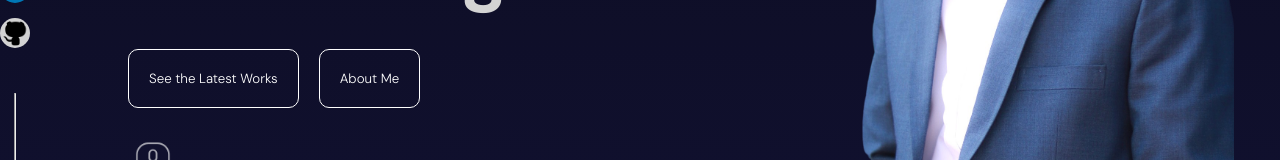
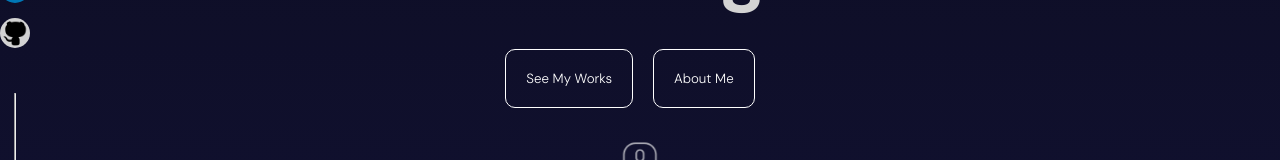
Before and after one commit to B1Th/Bhuwan-Portfolio, a React (Vite) app: page / in a window 1280 px wide. Shown: the part 482-642 px from the top of the page. Built offline with nearby package versions, Linux system fonts and the light colour scheme.

Commit message:
cleaned home page

```diff
--- a/src/components/hero/Hero.jsx
+++ b/src/components/hero/Hero.jsx
@@ -128,7 +128,7 @@ const Hero = () => {
               </motion.h1>
               <motion.div className="buttons" variants={textVariants}>
                 <motion.button variants={textVariants}>
-                  <a href="#Projects"> See the Latest Works</a>
+                  <a href="#Projects"> See My Works</a>
                 </motion.button>
                 <motion.button variants={textVariants}>
                   <a href="#About">About Me</a>
@@ -142,7 +142,7 @@ const Hero = () => {
               />
             </motion.div>
           </div>
-          <motion.div
+          {/* <motion.div
             className="imageContainer"
             initial={{ y: 500, opacity: 0, scale: 0 }}
             animate={{
@@ -153,7 +153,7 @@ const Hero = () => {
             }}
           >
             <div className="imgProfile"></div>
-          </motion.div>
+          </motion.div> */}
         </div>
       </div>
     </div>
--- a/src/components/hero/hero.scss
+++ b/src/components/hero/hero.scss
@@ -48,21 +48,21 @@
     }
   }
 
-  .slidingTextContainer {
-    position: absolute;
-    font-size: 50vh;
-    bottom: -100px;
-    white-space: nowrap;
-    color: #ffffff09;
-    width: 100%;
-    font-weight: bold;
-    z-index: 1;
+  // .slidingTextContainer {
+  //   position: absolute;
+  //   font-size: 50vh;
+  //   bottom: -100px;
+  //   white-space: nowrap;
+  //   color: #ffffff09;
+  //   width: 100%;
+  //   font-weight: bold;
+  //   z-index: 1;
 
-    @include mobile {
-      font-size: 20vh;
-      bottom: -20px;
-    }
-  }
+  //   @include mobile {
+  //     font-size: 20vh;
+  //     bottom: -20px;
+  //   }
+  // }
 
   .mainContainer {
     height: calc(100vh - 100px);
@@ -75,6 +75,8 @@
       width: 80%;
       height: 100%;
       display: flex;
+      justify-content: center;
+      align-items: center;
 
       @include tablet {
         flex-direction: column;
@@ -87,7 +89,12 @@
       }
 
       .textWrapper {
-        width: 60%;
+        // width: 60%;
+        // border: 2px solid white;
+        display: flex;
+        justify-content: center;
+        align-items: center;
+        width: 100%;
         height: 100%;
         position: relative;
         z-index: 2;
@@ -108,6 +115,8 @@
           display: flex;
           flex-direction: column;
           justify-content: center;
+          align-items: center;
+          text-align: center;
           gap: 30px;
 
           @include tablet {
@@ -168,37 +177,37 @@
         }
       }
 
-      .imageContainer {
-        width: 40%;
-        height: 100%;
-        z-index: 2;
+      // .imageContainer {
+      //   width: 40%;
+      //   height: 100%;
+      //   z-index: 2;
 
-        @include tablet {
-          height: 50%;
-          width: 100%;
-        }
-        @include mobile {
-          margin-top: 1.5rem;
-        }
+      //   @include tablet {
+      //     height: 50%;
+      //     width: 100%;
+      //   }
+      //   @include mobile {
+      //     margin-top: 1.5rem;
+      //   }
 
-        .imgProfile {
-          height: 100%;
-          width: 100%;
-          background-image: url("/profile.png");
-          background-size: cover;
-          background-position: center;
-          background-repeat: no-repeat;
+      //   .imgProfile {
+      //     height: 100%;
+      //     width: 100%;
+      //     background-image: url("/profile.png");
+      //     background-size: cover;
+      //     background-position: center;
+      //     background-repeat: no-repeat;
 
-          @include large {
-            width: 120%;
-          }
+      //     @include large {
+      //       width: 120%;
+      //     }
 
-          @include tablet {
-            width: 100%;
-            background-position: top;
-          }
-        }
-      }
+      //     @include tablet {
+      //       width: 100%;
+      //       background-position: top;
+      //     }
+      //   }
+      // }
     }
   }
 }
```
